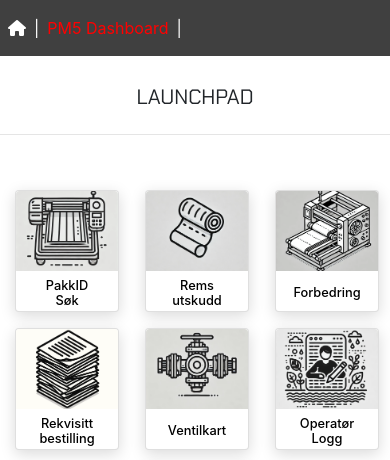
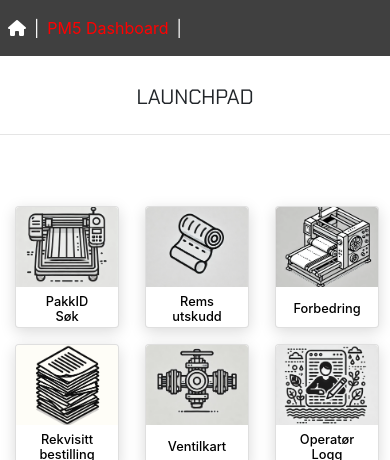
Before and after one commit to Hyssia/Pakk, a plain HTML site: page launchpad.html in a window 390 px wide. Shown: the top 460 px of the page. Drawn offline with nearby package versions, Linux system fonts and the light colour scheme; no server answers.

Commit message:
mobile layout

```diff
--- a/style.css
+++ b/style.css
@@ -473,7 +473,7 @@ header .indexLogo {
     margin: 0rem; /* 0 original */
   }
   .custom-margin {
-    margin-top: -12rem !important;
+    margin-top: -11rem !important;
   }
   .indexTitle {
     margin-top: 1.2rem;
```
